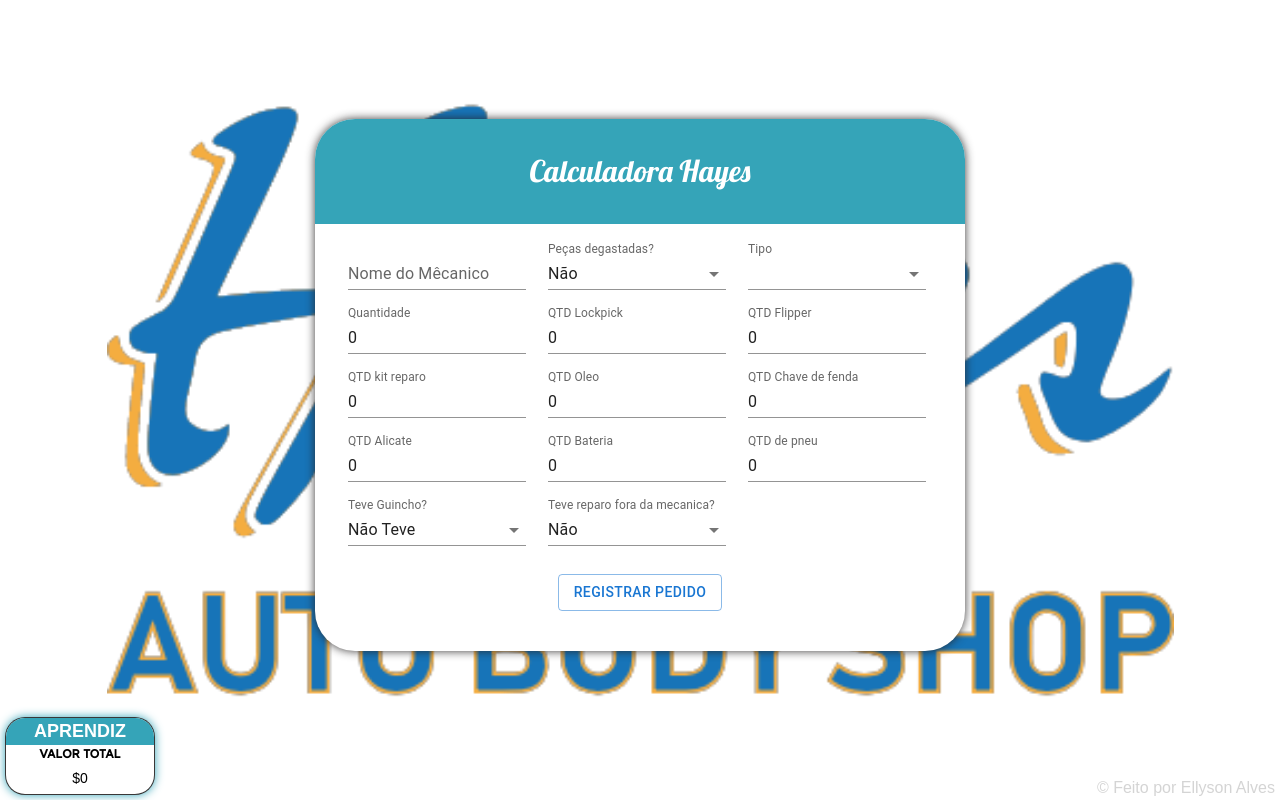
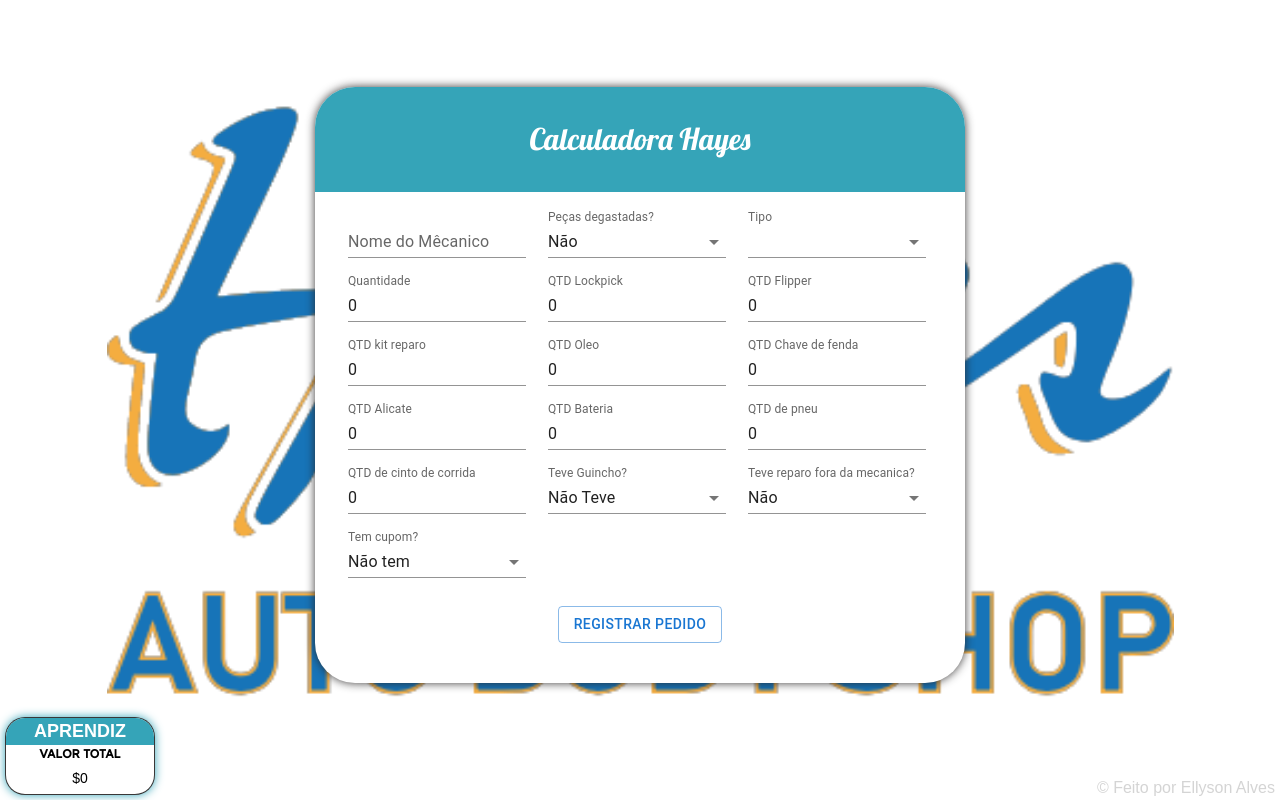
Before and after one commit to yunorp/hayes-calculadora-aprendiz, a Next.js app: page / in a window 1280 px wide. Built offline with nearby package versions, Linux system fonts and the light colour scheme.

Commit message:
feature: Add input QTDcinto + Select Cupom

```diff
--- a/src/pages/api/route.ts
+++ b/src/pages/api/route.ts
@@ -16,6 +16,7 @@ type SheetForm = {
   QTDbateria: number;
   QTDpneu: number;
   ReparoFora: number;
+  QTDcinto: number;
   valorEmpresa: number;
   valorMaoDeObra: number;
   result: number;
@@ -46,8 +47,7 @@ export default async function handler(req: NextApiRequest, res: NextApiResponse)
       });
 
       // Verificar se a aba (sheet) já existe
-      const sheetExists = await doesSheetExist(sheets, '1OZ-Pc8lCRo-uvtihH-f8ctLjsqjxOCsVkK3swDe20ZQ', body.custumizador);
-      console.log(`TESTEEEEEEEE: ${body.valorMaoDeObra}`)
+      const sheetExists = await doesSheetExist(sheets, '1OZ-Pc8lCRo-uvtihH-f8ctLjsqjxOCsVkK3swDe20ZQ',body.custumizador);
       if (!sheetExists) {
         // Se a aba não existir, criar uma nova
         return res.status(400).json({ error: 'A aba não existe. Por favor, crie uma nova aba.' });
@@ -76,6 +76,7 @@ export default async function handler(req: NextApiRequest, res: NextApiResponse)
               body.QTDbateria,
               body.QTDpneu,
               body.ReparoFora,
+              body.QTDcinto,
               body.result,
               body.valorMaoDeObra,
               body.role,
--- a/src/pages/index.module.css
+++ b/src/pages/index.module.css
@@ -192,7 +192,6 @@
 
     }
     .sectionTotal{
-        width: 100%!important;
         display: flex!important;
         justify-content: start;
         position:fixed;
--- a/src/pages/index.tsx
+++ b/src/pages/index.tsx
@@ -35,6 +35,8 @@ export default function Home() {
   const [QTDpneu, setQTDpneu] = React.useState<number>(0);
   const [ReparoFora, setReparoFora] = React.useState<number>(0);
   const [QTDkm, setQTDkm] = React.useState<number>(0);
+  const [QTDcinto, setQTDcinto] = React.useState<number>(0);
+  const [QTDdesconto, setQTDdesconto] = React.useState<number>(1);
   const [desgastado, setDesgastado] = React.useState<number>(1);
   React.useEffect(() => {
     setPeçaD(calculatePeçaD(desgastado));
@@ -78,11 +80,14 @@ export default function Home() {
 
   // Movendo os cálculos para dentro da função updateValores
   const result1 = value1 * value2;
-  const result2 = QTDlockpick * 600 + QTDflipper * 1500 + QTDkit * 1000 + QTDkm  + QTDbateria * 500 + QTDalicate * 500 + QTDoleo * 1000 + QTDchave * 2000 + ReparoFora * 500 + QTDpneu * 500;
+  const result2 = QTDlockpick * 600 + QTDflipper * 1500 + QTDkit * 1000 + QTDkm  + QTDbateria * 500 + QTDalicate * 500 + QTDoleo * 1000 + QTDchave * 2000 + ReparoFora * 500 + QTDpneu * 500 + QTDcinto * 5000;
   const result = result1 + result2;
   const valorAprendiz = result * 0.35;
   const valorMaquinaAprendiz = result - valorAprendiz;
   const valorMaoAprendiz = result - valorMaquinaAprendiz;
+  // valor com desconto aplicado
+  const resultDesconto = result * QTDdesconto
+  const resultComDesconto = result - resultDesconto;
 
 
 
@@ -113,7 +118,9 @@ export default function Home() {
     QTDbateria: 0,
     QTDpneu: 0,
     ReparoFora: 0,
+    QTDdesconto: 1,
     QTDkm: 0,
+    QTDcinto: 0,
     valorEmpresa: 0,
     valorMaoDeObra: 0,
     result: 0,
@@ -178,7 +185,13 @@ export default function Home() {
     setQTDbateria(Number(e.target.value));
   };
 
+  const handleQTDcintoChange = (e: React.ChangeEvent<HTMLInputElement>) => {
+    setQTDcinto(Number(e.target.value));
+  };
 
+  const handleQTDdescontoChange = (e: SelectChangeEvent) => {
+    setQTDdesconto(Number(e.target.value));
+  };
 
 
   const handleQTDkmChange = (e: SelectChangeEvent) => {
@@ -187,11 +200,12 @@ export default function Home() {
 
   const updateValores = (tipo: number, quantidade: number) => {
     const result1 = value1 * formData.tipo;
-    const result2 = QTDlockpick * 600 + QTDflipper * 1500 + QTDkit * 1000 + QTDkm + QTDbateria * 500 + QTDalicate * 500 + QTDoleo * 1000 + QTDchave * 2000+ ReparoFora * 500 + QTDpneu * 500;
+    const result2 = QTDlockpick * 600 + QTDflipper * 1500 + QTDkit * 1000 + QTDkm  + QTDbateria * 500 + QTDalicate * 500 + QTDoleo * 1000 + QTDchave * 2000 + ReparoFora * 500 + QTDpneu * 500 + QTDcinto * 5000;
     const result = result1 + result2;
-
-    // Agora, valorMaoDeObra será 30% do result
     const valorMaoDeObra = result * 0.35;
+    // valor com desconto aplicado
+    const resultDesconto = result * QTDdesconto;
+    const resultComDesconto = result - resultDesconto;
 
     setFormData({
       ...formData,
@@ -201,13 +215,17 @@ export default function Home() {
     });
   };
 
+
   const handleSubmit = async (e: React.FormEvent) => {
     e.preventDefault();
 
     const result3 = formData.quantidade * formData.tipo;
-  const result4 = formData.QTDlockpick * 600 + formData.QTDflipper * 1500 + formData.QTDkit * 1000 + formData.QTDkm + formData.QTDbateria * 500 + formData.QTDalicate * 500 + formData.QTDoleo * 1000 + formData.QTDchave * 2000 + formData.ReparoFora * 500 + formData.QTDpneu * 500;
+    const result4 = formData.QTDlockpick * 600 + formData.QTDflipper * 1500 + formData.QTDkit * 1000 + formData.QTDkm + formData.QTDbateria * 500 + formData.QTDalicate * 500 + formData.QTDoleo * 1000 + formData.QTDchave * 2000 + formData.ReparoFora * 500 + formData.QTDpneu * 500 + formData.QTDcinto * 5000;
     const resultTotal = result3 + result4;
     const valorMaoDeObraAprendiz = resultTotal * 0.35;
+    // valor com desconto aplicado
+    const resultDesconto1 = resultTotal * formData.QTDdesconto;
+    const resultComDesconto1 = resultTotal - resultDesconto1;
 
     formData.custumizador = vendedor;
     formData.quantidade = value1;
@@ -219,7 +237,9 @@ export default function Home() {
     formData.QTDchave = QTDchave;
     formData.QTDoleo = QTDoleo;
     formData.QTDbateria = QTDbateria;
+    formData.QTDpneu = QTDpneu;
     formData.ReparoFora = ReparoFora;
+    formData.QTDcinto = QTDcinto;
     formData.QTDkm = QTDkm;
     formData.QTDflipper = QTDflipper;
     formData.result = resultTotal;
@@ -285,9 +305,12 @@ export default function Home() {
 
 
   const result3 = formData.quantidade * formData.tipo;
-  const result4 = formData.QTDlockpick * 600 + formData.QTDflipper * 1500 + formData.QTDkit * 1000 + formData.QTDkm + formData.QTDbateria * 500 + formData.QTDalicate * 500 + formData.QTDoleo * 1000 + formData.QTDchave * 2000 + formData.ReparoFora * 500 + formData.QTDpneu * 500;
+  const result4 = formData.QTDlockpick * 600 + formData.QTDflipper * 1500 + formData.QTDkit * 1000 + formData.QTDkm + formData.QTDbateria * 500 + formData.QTDalicate * 500 + formData.QTDoleo * 1000 + formData.QTDchave * 2000 + formData.ReparoFora * 500 + formData.QTDpneu * 500 + formData.QTDcinto * 5000;
   const resultTotal = result3 + result4;
   const valorMaoDeObraAprendiz = resultTotal * 0.35;
+  // valor com desconto aplicado
+  const resultDesconto1 = resultTotal * formData.QTDdesconto;
+  const resultComDesconto1 = resultTotal - resultDesconto1;
 
   formData.custumizador = vendedor;
   formData.quantidade = value1;
@@ -301,6 +324,7 @@ export default function Home() {
   formData.QTDbateria = QTDbateria;
   formData.QTDpneu = QTDpneu;
   formData.ReparoFora = ReparoFora;
+  formData.QTDcinto = QTDcinto;
   formData.QTDkm = QTDkm;
   formData.QTDflipper = QTDflipper;
   formData.result = resultTotal;
@@ -548,7 +572,20 @@ export default function Home() {
                   />
                 </FormControl>
 
-
+                <FormControl sx={{ m: 1, width: '20ch' }}>
+                  <TextField
+                    value={QTDcinto}
+                    onChange={handleQTDcintoChange}
+                    id="filled-number"
+                    label="QTD de cinto de corrida"
+                    name="QTDcinto"
+                    type="number"
+                    InputLabelProps={{
+                      shrink: true,
+                    }}
+                    variant="standard"
+                  />
+                </FormControl>
 
 
                 <FormControl variant='standard' sx={{ m: 1, width: '20ch' }}>
@@ -582,6 +619,25 @@ export default function Home() {
                   >
                     <MenuItem value={1}>Sim</MenuItem>
                     <MenuItem value={0}>Não</MenuItem>
+                  </Select>
+                </FormControl>
+
+                <FormControl variant='standard' sx={{ m: 1, width: '20ch' }}>
+                  <InputLabel id="demo-simple-select-label">Tem cupom?</InputLabel>
+                  <Select
+                    type='number'
+                    labelId="demo-simple-select-label"
+                    id="demo-simple-select"
+                    onChange={handleQTDdescontoChange}
+                    value={String(QTDdesconto)}
+                    name="desgastado"
+                    label="Quantidade de desconto"
+                  >
+                    <MenuItem value={1}>Não tem</MenuItem>
+                    <MenuItem value={0.10}>10%</MenuItem>
+                    <MenuItem value={0.15}>15%</MenuItem>
+                    <MenuItem value={0.20}>20%</MenuItem>
+                    <MenuItem value={0.50}>50%</MenuItem>
                   </Select>
                 </FormControl>
                   <div className={styles.boxInputs2}>
@@ -633,6 +689,17 @@ export default function Home() {
                 <div>
                   <p>${result}</p>
                 </div>
+                {resultComDesconto !== 0 &&(
+                  <div>
+                    <div>
+                      <h2>VALOR COM DESCONTO</h2>
+                    </div>
+                    <div>
+                      <p>${resultComDesconto}</p>
+                    </div>
+                  </div>
+
+                )}
               </div>
           </section>
         </div>
```
Lines whose indentation alone changed are shown as unchanged.
